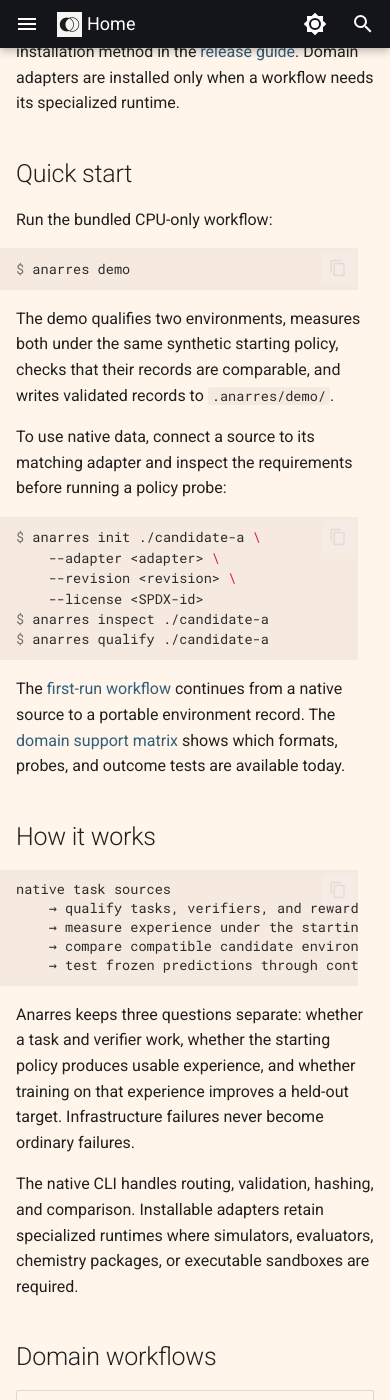
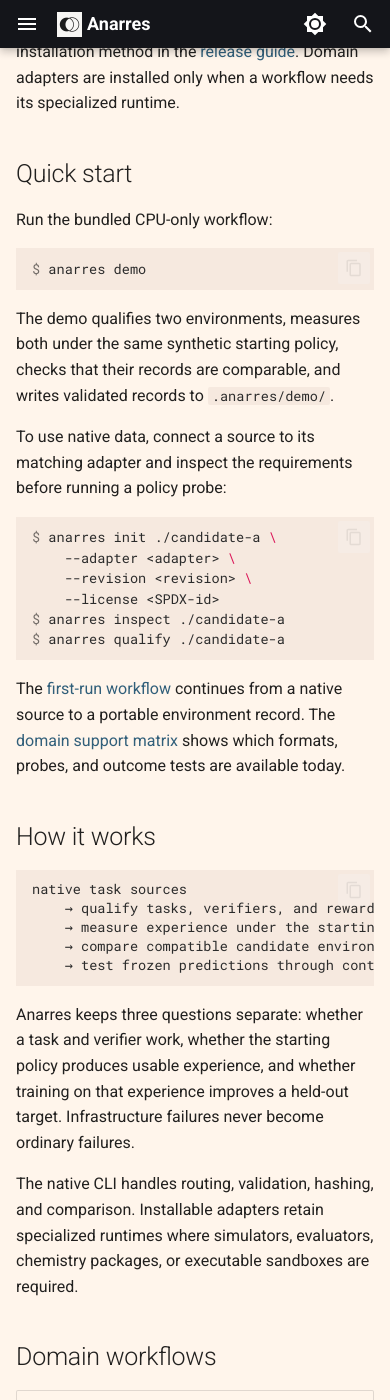
Before and after one commit to anarres-organization/anarres, an MkDocs documentation site: the page built from docs/index.md, in a window 390 px wide and 1400 px high, scrolled down 1247 px. Built offline with MkDocs 1.6.1 and Material for MkDocs 9.7.7, drawn with Linux system fonts in a browser that asks for light colours; comment, search, counter and statistics services are not loaded.

Commit message:
Balance mobile documentation spacing

```diff
--- a/docs/stylesheets/anarres.css
+++ b/docs/stylesheets/anarres.css
@@ -65,6 +65,15 @@
     order: 7;
   }
 
+  .md-header__topic:first-child {
+    opacity: 1;
+    transform: none;
+  }
+
+  .md-header__topic + .md-header__topic {
+    display: none;
+  }
+
   .md-typeset .tabbed-labels {
     max-width: 100%;
     overflow-x: auto;
@@ -90,6 +99,14 @@
     overflow-x: auto;
     overscroll-behavior-x: contain;
     -webkit-overflow-scrolling: touch;
+  }
+}
+
+@media screen and (max-width: 44.984375em) {
+  .md-content__inner .highlight,
+  .md-content__inner > pre {
+    margin-left: 0;
+    margin-right: 0;
   }
 }
 
--- a/mkdocs.yml
+++ b/mkdocs.yml
@@ -45,7 +45,7 @@
   - search
 
 extra_css:
-  - stylesheets/anarres.css?v=20261113-2
+  - stylesheets/anarres.css?v=20261113-3
 
 markdown_extensions:
   - abbr
```
